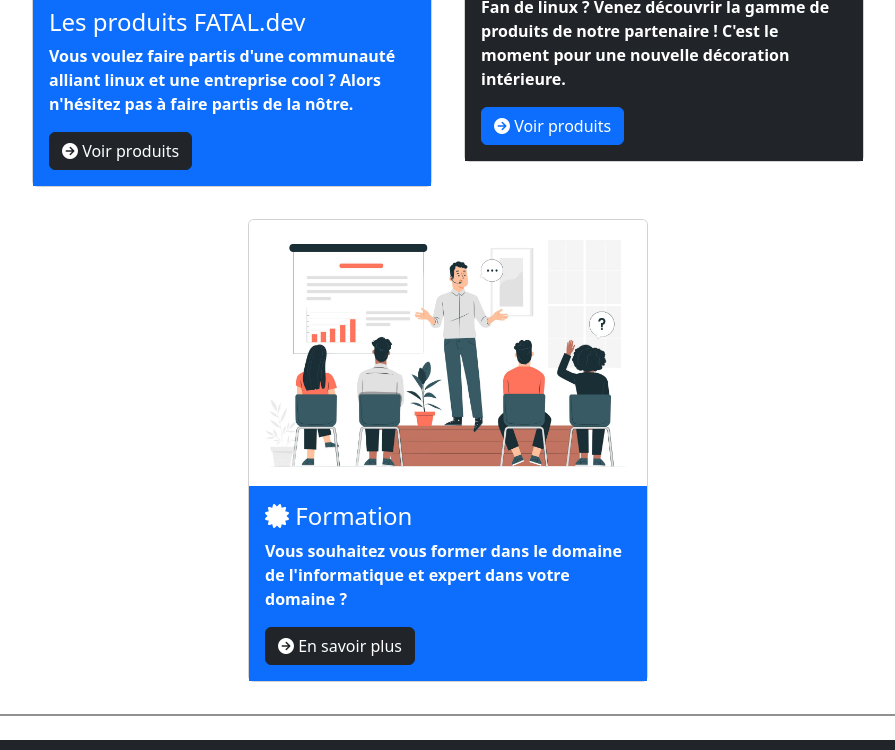
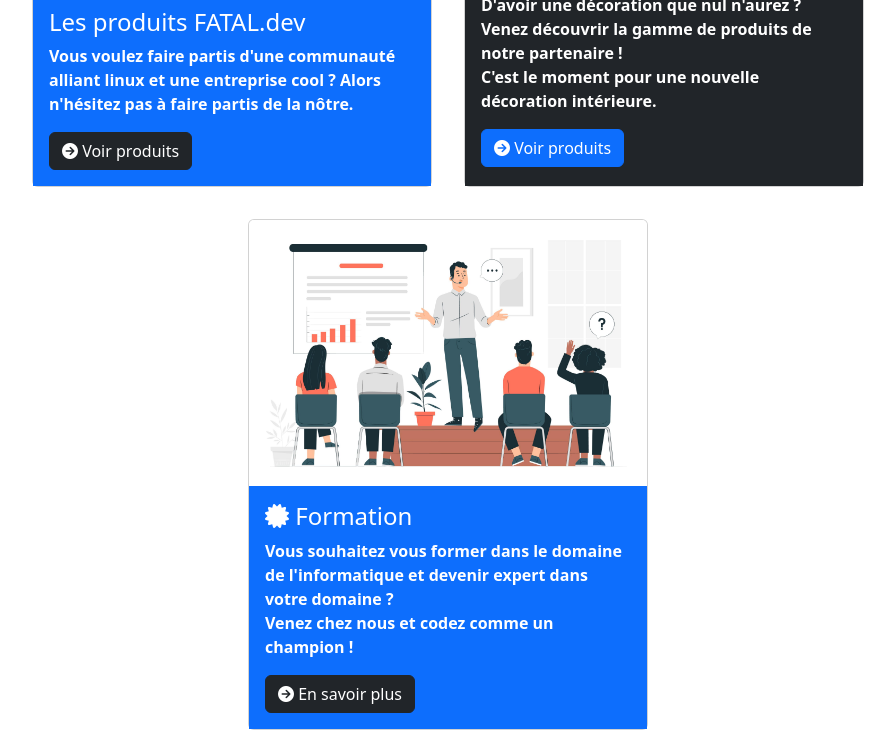
Before and after one commit to Sebastien73/cv_campus_gh, a plain HTML site: page pages/entreprise/catalogue.html in a window 1280 px wide. Shown: the part 1335-2085 px from the top of the page, without its empty margins (192-1087 px from the left). Drawn offline with nearby package versions, Linux system fonts and the light colour scheme.

Commit message:
fix card alignement

```diff
--- a/pages/entreprise/catalogue.html
+++ b/pages/entreprise/catalogue.html
@@ -116,7 +116,7 @@
   <main class="mt-5">
 
     <h3 id="product__title" class="text-center m-5">Produits FATAL.dev</h3>
-      <div class="container d-flex flex-wrap justify-content-center align-items-center">
+      <div class="container d-flex flex-wrap justify-content-center ">
 
          <div id="first__product" class="card m-3 product">
             <img src="/assets/img/t-shirt-fatal.png" class="card-img-top" alt="photo produit fatal.dev">
@@ -131,7 +131,10 @@
             <img src="/assets/img/test.jfif" class="card-img-top" alt="photo produit linux">
             <div class="card-body bg-dark text-white">
               <h4 class="card-title"><i class="fa-brands fa-linux"></i> Linux</h4>
-              <p class="card-text">Fan de linux ? Venez découvrir la gamme de produits de notre partenaire ! C'est le moment pour une nouvelle décoration intérieure.</p>
+              <p class="card-text">Fan de linux ? <br>
+                D'avoir une décoration que nul n'aurez ?<br>
+                 Venez découvrir la gamme de produits de notre partenaire ! <br>
+                 C'est le moment pour une nouvelle décoration intérieure.</p>
               <a class="btn btn-primary" href="/pages/entreprise/produit1.html"><i class="fa-solid fa-circle-arrow-right"></i> Voir produits</a>
             </div>
         </div>
@@ -140,7 +143,8 @@
             <img src="/assets/img/formation.jpg" class="card-img-top" alt="photo produit formation">
             <div class="card-body bg-primary text-white">
               <h4 class="card-title"><i class="fa-solid fa-certificate"></i> Formation</h4>
-              <p class="card-text">Vous souhaitez vous former dans le domaine de l'informatique et expert dans votre domaine ?</p>
+              <p class="card-text">Vous souhaitez vous former dans le domaine de l'informatique et devenir expert dans votre domaine ?<br>
+              Venez chez nous et codez comme un champion !</p>
               <a class="btn btn-dark" href="/pages/entreprise/produit3.html"><i class="fa-solid fa-circle-arrow-right"></i> En savoir plus</a>
             </div>
         </div>
```
Also changed, not shown: pages/entreprise/team.html (+6 -9 lines).
